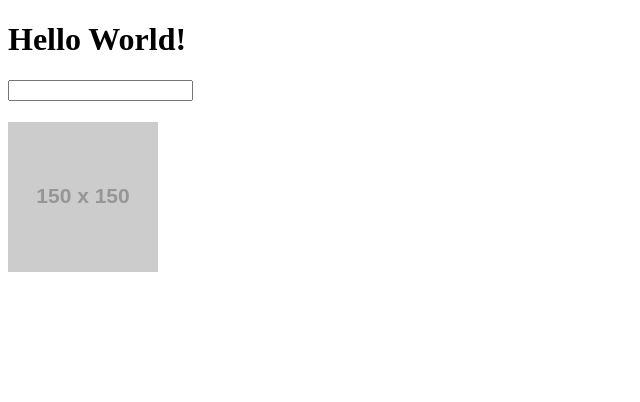
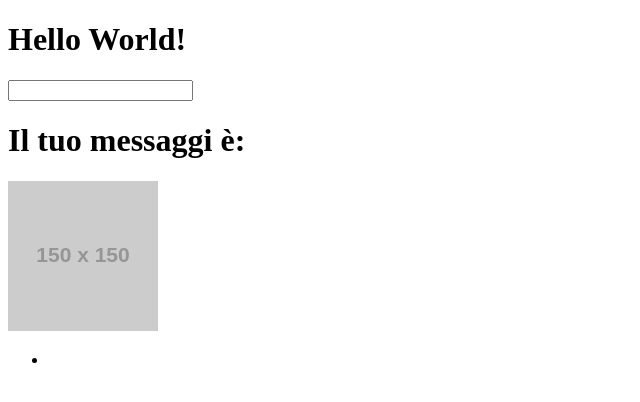
Before and after one commit to Gabriele131099/vue-hello, a plain HTML site: page index.html in a window 1280 px wide. Shown: the whole page, without its empty margins (0-640 px from the left). Drawn offline with nearby package versions, Linux system fonts and the light colour scheme; placeholder pictures from the web are drawn by us.

Commit message:
struttura

```diff
--- a/index.html
+++ b/index.html
@@ -14,10 +14,12 @@
         <!-- message è il collegmento per sovvrascrivere l'h1 -->
         <h1>{{ message }}</h1>
         <input v-model="text" name="" id="">
-        <h1>{{ text }}</h1>
-        <!-- caricamento di un img -->
+        <h1>Il tuo messaggi è: {{ text }}</h1>
+        <!-- caricamento di un img, il v-bind: si può contrarre con solo i ':'-->
         <img v-bind:src="img" alt="">
-
+        <ul>
+            <li v-for></li>
+        </ul>
     </div>
     <script src="./script.js"></script>
 </body>
```
